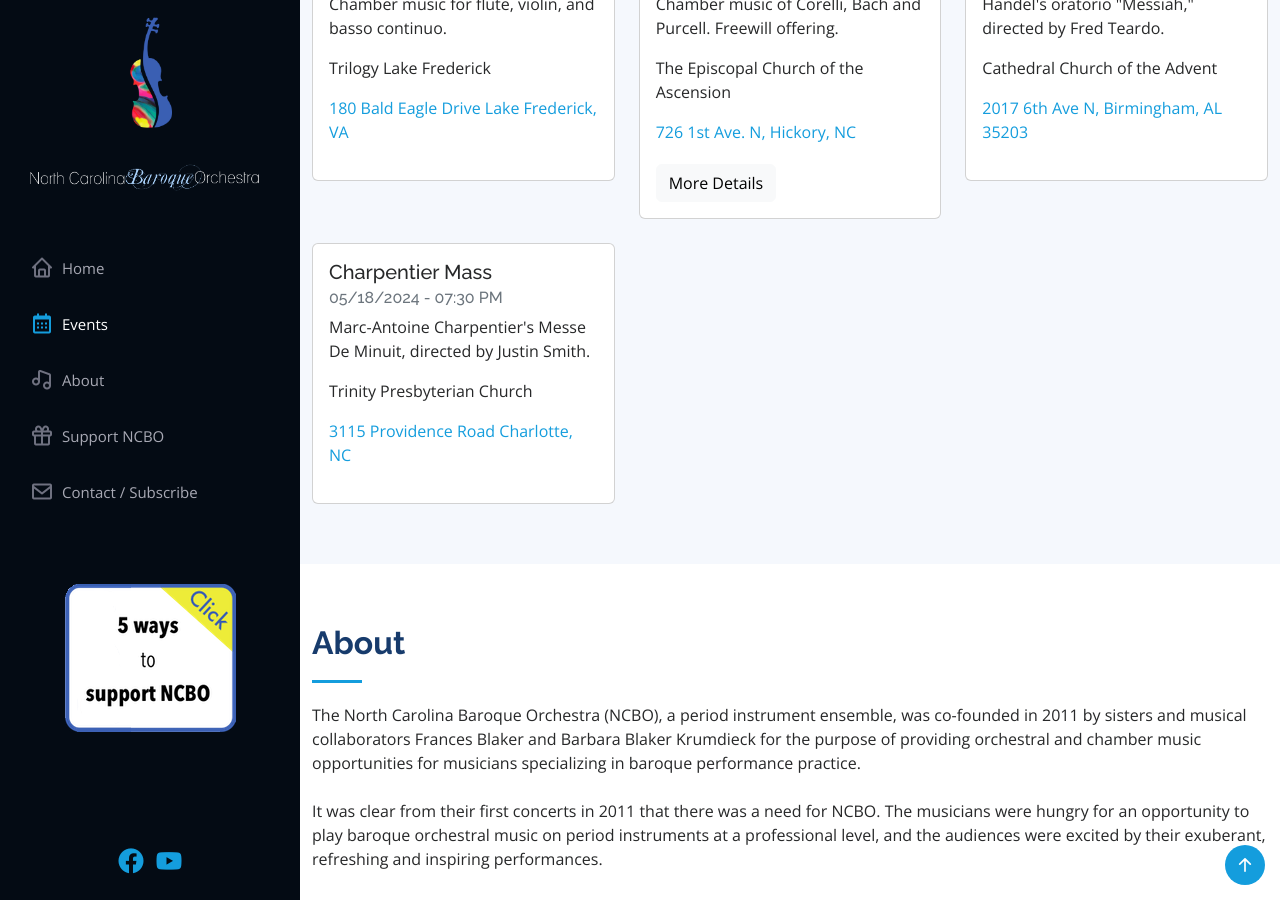
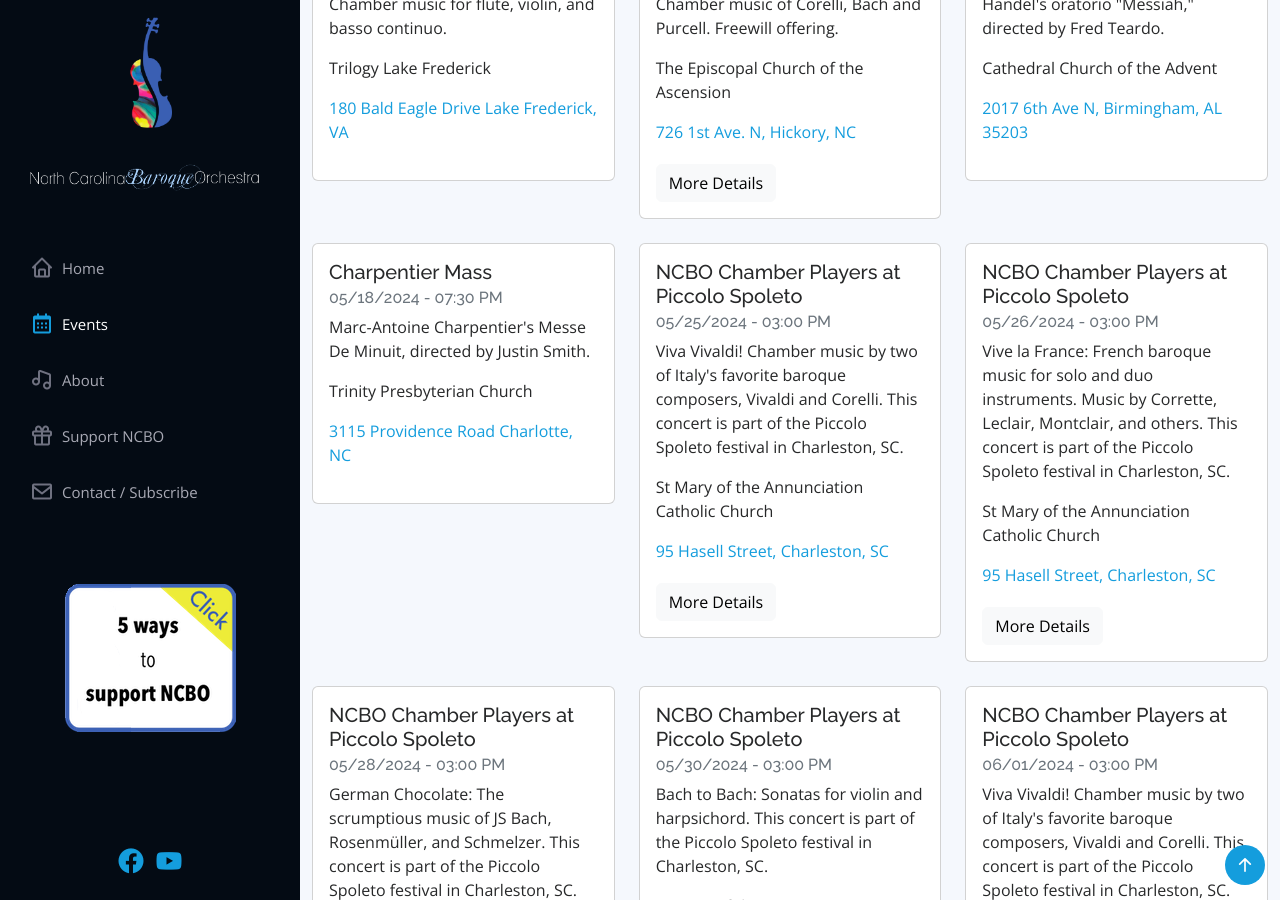
Before and after one commit to ncbaroqueorchestra/ncboweb, a Jekyll site: the page built from index.md, in a window 1280 px wide and 900 px high, scrolled down 1843 px. Built offline with Jekyll 4.4.1, drawn with Linux system fonts in a browser that asks for light colours; comment, search, counter and statistics services are not loaded; some of the changed text lies outside the part shown.

Commit message:
Updated NCBO events

```diff
--- a/_data/events.yml
+++ b/_data/events.yml
@@ -76,3 +76,58 @@
   heading: Charpentier Mass
   mapurl: https://maps.app.goo.gl/V5PmVQcDMhL1Pd7a8
   venue: Trinity Presbyterian Church
+- address: 95 Hasell Street, Charleston, SC
+  description: Viva Vivaldi! Chamber music by two of Italy's favorite baroque composers,
+    Vivaldi and Corelli. This concert is part of the Piccolo Spoleto festival in Charleston,
+    SC.
+  eventdate: 05/25/2024
+  eventdetailsurl: http://www.piccolospoleto.com/all-music-events/
+  eventtime: 03:00 PM
+  heading: NCBO Chamber Players at Piccolo Spoleto
+  mapurl: https://maps.app.goo.gl/Y4uUDPdJBPjWoM3w8
+  venue: St Mary of the Annunciation Catholic Church
+- address: 95 Hasell Street, Charleston, SC
+  description: 'Vive la France: French baroque music for solo and duo instruments.
+    Music by Corrette, Leclair, Montclair, and others. This concert is part of the
+    Piccolo Spoleto festival in Charleston, SC.'
+  eventdate: 05/26/2024
+  eventdetailsurl: http://www.piccolospoleto.com/all-music-events/
+  eventtime: 03:00 PM
+  heading: NCBO Chamber Players at Piccolo Spoleto
+  mapurl: https://maps.app.goo.gl/Y4uUDPdJBPjWoM3w8
+  venue: St Mary of the Annunciation Catholic Church
+- address: 95 Hasell Street, Charleston, SC
+  description: 'German Chocolate: The scrumptious music of JS Bach, Rosenmüller, and
+    Schmelzer. This concert is part of the Piccolo Spoleto festival in Charleston,
+    SC.'
+  eventdate: 05/28/2024
+  eventdetailsurl: http://www.piccolospoleto.com/all-music-events/
+  eventtime: 03:00 PM
+  heading: NCBO Chamber Players at Piccolo Spoleto
+  mapurl: https://maps.app.goo.gl/Y4uUDPdJBPjWoM3w8
+  venue: St Mary of the Annunciation Catholic Church
+- address: 95 Hasell Street, Charleston, SC
+  description: 'Bach to Bach: Sonatas for violin and harpsichord. This concert is
+    part of the Piccolo Spoleto festival in Charleston, SC.'
+  eventdate: 05/30/2024
+  eventdetailsurl: http://www.piccolospoleto.com/all-music-events/
+  eventtime: 03:00 PM
+  heading: NCBO Chamber Players at Piccolo Spoleto
+  mapurl: https://maps.app.goo.gl/Y4uUDPdJBPjWoM3w8
+  venue: St Mary of the Annunciation Catholic Church
+- address: 95 Hasell Street, Charleston, SC
+  description: Viva Vivaldi! Chamber music by two of Italy's favorite baroque composers,
+    Vivaldi and Corelli. This concert is part of the Piccolo Spoleto festival in Charleston,
+    SC.
+  eventdate: 06/01/2024
+  eventdetailsurl: http://www.piccolospoleto.com/all-music-events/
+  eventtime: 03:00 PM
+  heading: NCBO Chamber Players at Piccolo Spoleto
+  mapurl: https://maps.app.goo.gl/Y4uUDPdJBPjWoM3w8
+  venue: St Mary of the Annunciation Catholic Church
+- address: Highlands, NC
+  description: North Carolina Baroque Orchestra's "Orchestra Building Retreat"
+  eventdate: 07/22/2024
+  eventtime: 12:00 PM
+  heading: NCBO Summer Retreat July 22-28
+  venue: The Mountain Retreat Center
```
